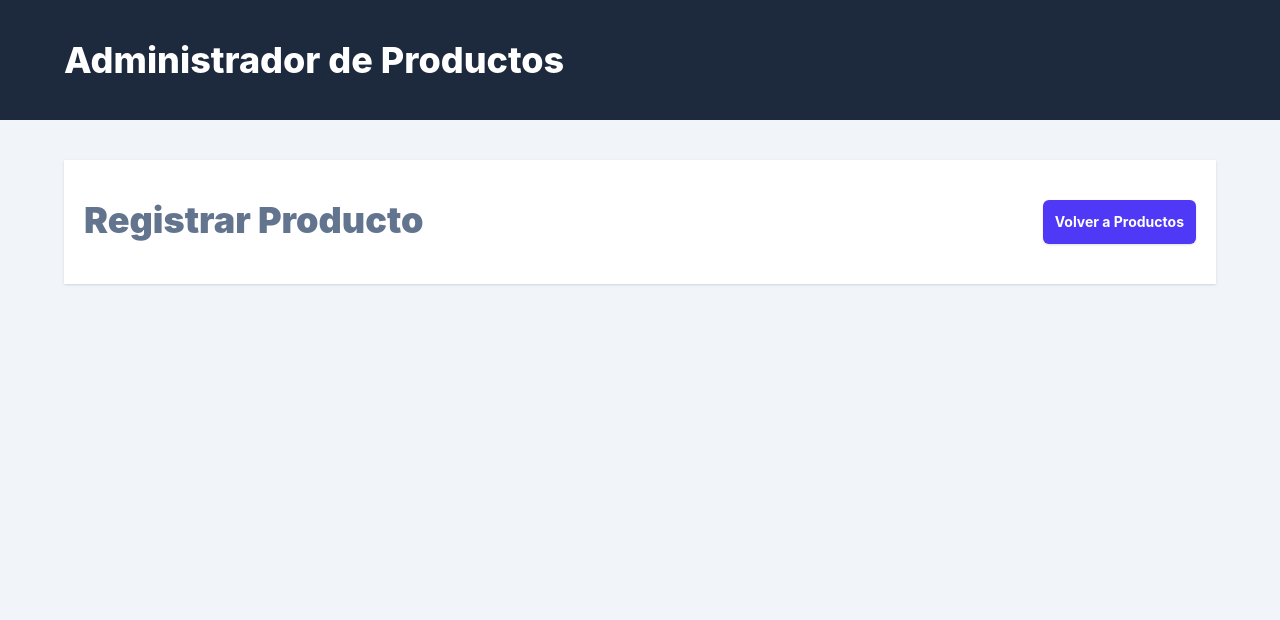
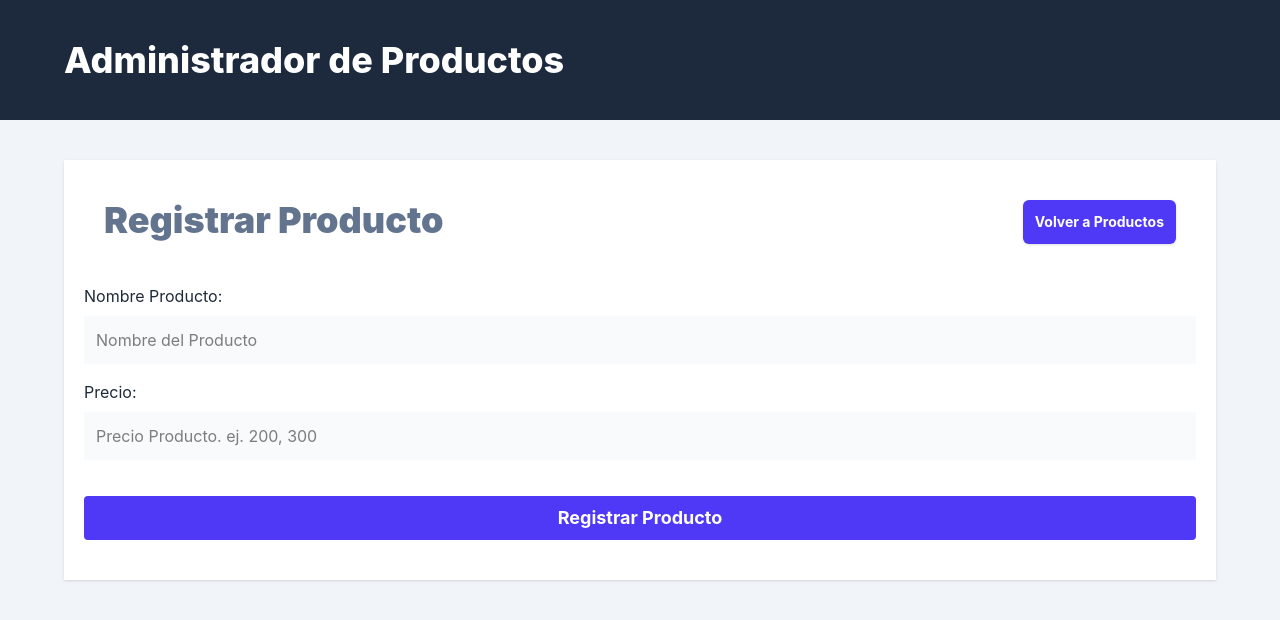
Before and after one commit to AntonioC003/front_adm_products-ts, a React (Vite) app: page /productos/nuevo in a window 1280 px wide. Shown: the top 620 px of the page. Built offline with nearby package versions, Linux system fonts and the light colour scheme.

Commit message:
Creando el formulario para registrar producto y capturando datos ingresados

```diff
--- a/src/layouts/Layout.tsx
+++ b/src/layouts/Layout.tsx
@@ -10,7 +10,7 @@ export default function Layout() {
           </h1>
         </div>
       </header>
-      <main className="mt-10 mx-auto max-w-6xl py-10 bg-white shadow ">
+      <main className="mt-10 mx-auto max-w-6xl py-10 px-5 bg-white shadow ">
         <Outlet/>
 
       </main>
--- a/src/router.tsx
+++ b/src/router.tsx
@@ -1,7 +1,7 @@
 import { createBrowserRouter } from 'react-router-dom'
 import Layout from './layouts/layout'
 import Products from './views/products'
-import NewProduct from './views/NewProduct'
+import NewProduct, { action as newProductAction} from './views/NewProduct'
 
 export const router = createBrowserRouter([
   {
@@ -14,7 +14,8 @@ export const router = createBrowserRouter([
       },
       {
         path: 'productos/nuevo',
-        element: <NewProduct/>
+        element: <NewProduct/>,
+        action: newProductAction
       }
     ]
   }
--- a/src/views/NewProduct.tsx
+++ b/src/views/NewProduct.tsx
@@ -1,6 +1,27 @@
-import { Link } from "react-router-dom";
+import { Form, Link, useActionData } from "react-router-dom";
+
+export async function action({request}) {
+  // Recuperando los datos del usuario sin useState
+  const data = Object.fromEntries( await request.formData())
+
+  let error = ''
+  // -Validando campos
+  if (Object.values(data).includes('')){
+    error = 'Todos los campos son obligatorios'
+  }
+  if(error.length){
+    return error
+  }
+
+  return {}
+}
+
 
 export default function NewProduct() {
+
+  // Captura de nuevo las acciones con useActionData()
+  const error = useActionData()
+
   return (
     <>
       <div className="flex justify-between mx-5">
@@ -10,6 +31,42 @@ export default function NewProduct() {
           className="rounded-md bg-indigo-600 p-3 text-sm font-bold text-white shadow-sm hover:bg-indigo-500 "
           >Volver a Productos</Link>
       </div>
+      <Form
+        method="POST"
+        className="mt-10"
+      >
+        <div className="mb-4">
+          <label
+              className="text-gray-800"
+              htmlFor="name"
+            >Nombre Producto:</label>
+            <input
+              id="name"
+              type="text"
+              className="mt-2 block w-full p-3 bg-gray-50"
+              placeholder="Nombre del Producto"
+              name="name"
+            />
+          </div>
+          <div className="mb-4">
+            <label
+              className="text-gray-800"
+              htmlFor="price"
+            >Precio:</label>
+            <input
+              id="price"
+              type="number"
+              className="mt-2 block w-full p-3 bg-gray-50"
+              placeholder="Precio Producto. ej. 200, 300"
+              name="price"
+            />
+          </div>
+          <input
+            type="submit"
+            className="mt-5 w-full bg-indigo-600 p-2 text-white font-bold text-lg cursor-pointer rounded"
+            value="Registrar Producto"
+          />
+        </Form>
     </>
   )
 }
```
